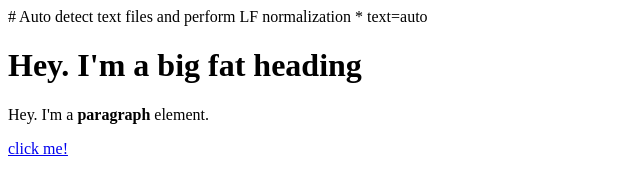
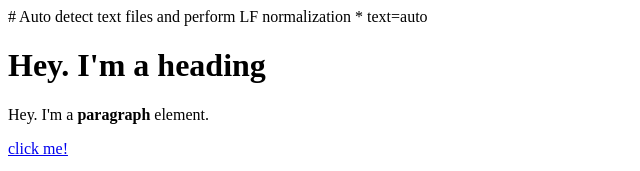
Before and after one commit to MarkUlrick/Cartoon-hero, a plain HTML site: page test.html in a window 1280 px wide. Shown: the top 171 px of the page, without its empty margins (0-640 px from the left). Drawn offline with Linux system fonts and the light colour scheme.

Commit message:
edited the header

```diff
--- a/test.html
+++ b/test.html
@@ -6,7 +6,7 @@
     <title>Test page</title>
 </head>
 <body>
-    <h1>Hey. I'm a big fat heading </h1>
+    <h1>Hey. I'm a heading </h1>
     <p>Hey. I'm a <b>paragraph</b> element.</p>
     <a href="https://google.com" target="_blank" title="Let's go to google">click me!</a>
     <p>Name: <br>i am cat</p>
```
